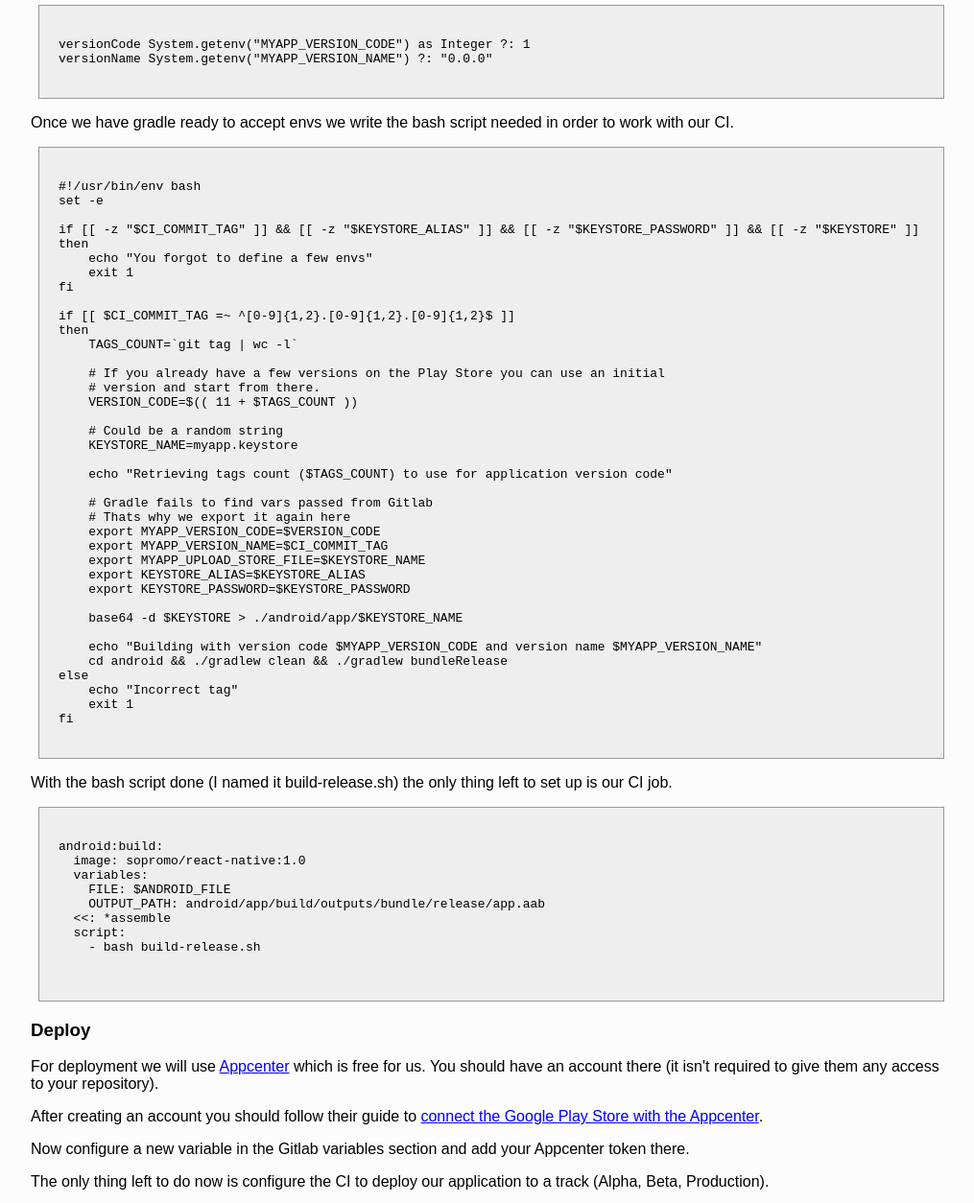
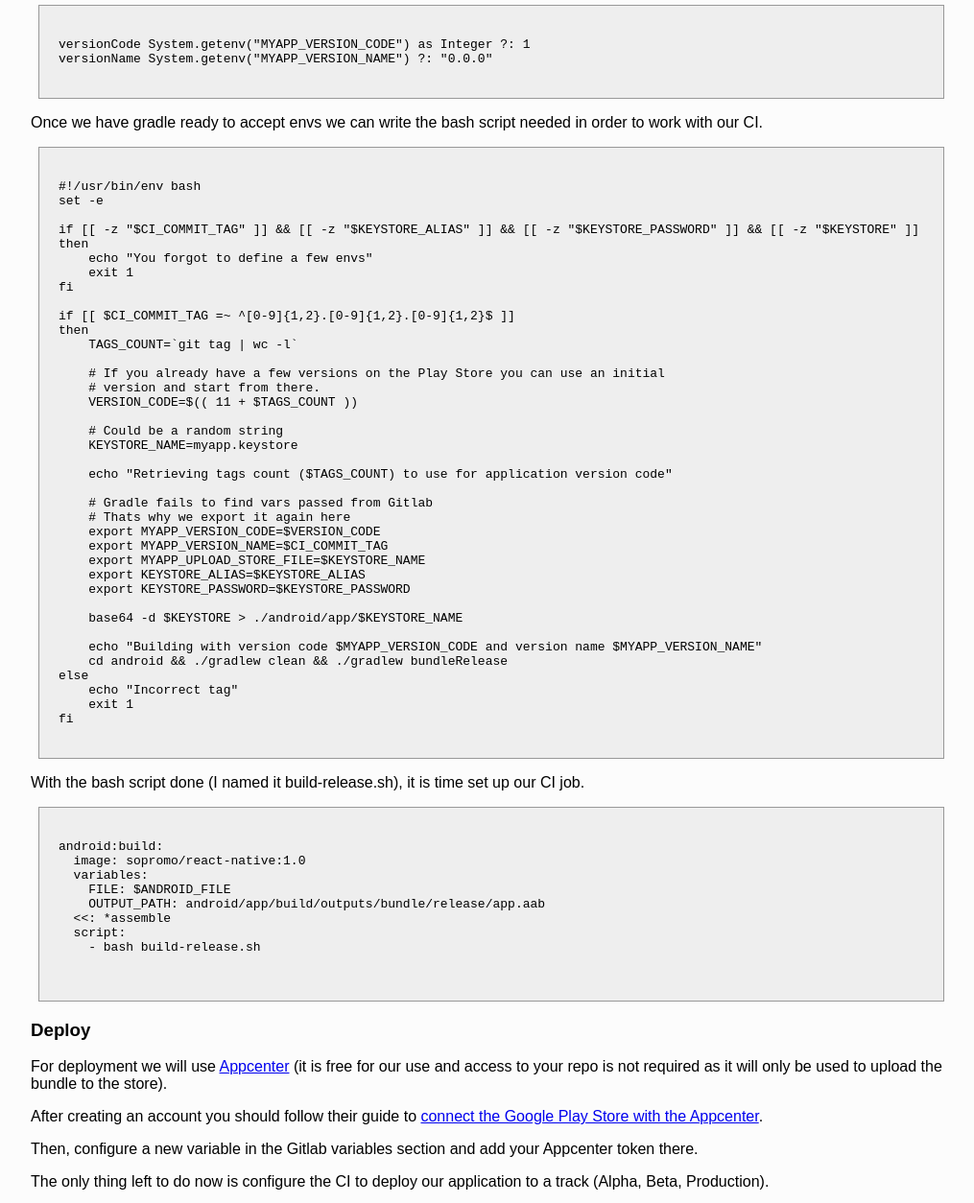
Before and after one commit to sorinsi/sorinsi.github.io, a plain HTML site: page articles/test-build-deploy-app.html in a window 1280 px wide. Shown: the part 2512-3766 px from the top of the page at 96% size, without its empty margins (128-1143 px from the left). Drawn offline with Linux system fonts and the light colour scheme.

Commit message:
fix: typos for react native article

```diff
--- a/articles/test-build-deploy-app.html
+++ b/articles/test-build-deploy-app.html
@@ -140,7 +140,7 @@ base64 myapp.keystore > base64keystore.txt
         You also need to set up <strong>KEYSTORE_PASSWORD</strong> and <strong>KEYSTORE_ALIAS</strong> there (I will be using the same string for storePassword and keyPassword).
     </p>
     <p>
-        Now instead of using gradle.properties to retrieve the keystore alias, path and password for our build we will use the ENV.
+        Now, instead of using gradle.properties to retrieve the keystore alias, path and password for our build, we will use the ENV.
     </p>
 <code><pre>
 def keystorePath = System.getenv("MYAPP_UPLOAD_STORE_FILE")
@@ -155,7 +155,7 @@ versionCode System.getenv("MYAPP_VERSION_CODE") as Integer ?: 1
 versionName System.getenv("MYAPP_VERSION_NAME") ?: "0.0.0"
 </pre></code>
 <p>
-    Once we have gradle ready to accept envs we write the bash script needed in order to work with our CI.
+    Once we have gradle ready to accept envs we can write the bash script needed in order to work with our CI.
 </p>
 <code><pre>
 #!/usr/bin/env bash
@@ -198,7 +198,7 @@ else
 fi
 </pre></code>
 <p>
-    With the bash script done (I named it build-release.sh) the only thing left to set up is our CI job.
+    With the bash script done (I named it build-release.sh), it is time set up our CI job.
 </p>
 <code><pre>
 android:build:
@@ -213,14 +213,13 @@ android:build:
 </pre></code>
     <h3 id="#test">Deploy</h3>
     <p>
-        For deployment we will use <a href="https://appcenter.ms/" target="_blank">Appcenter</a> which is free for us. You should have an account there (it isn't required to give them
-        any access to your repository).
+        For deployment we will use <a href="https://appcenter.ms/" target="_blank">Appcenter</a> (it is free for our use and access to your repo is not required as it will only be used to upload the bundle to the store).
     </p>
     <p>
         After creating an account you should follow their guide to <a href="https://docs.microsoft.com/en-us/appcenter/distribution/stores/googleplay" target="_blank">connect the Google Play Store with the Appcenter</a>.
     </p>
     <p>
-        Now configure a new variable in the Gitlab variables section and add your Appcenter token there.
+        Then, configure a new variable in the Gitlab variables section and add your Appcenter token there.
     </p>
     <p>
         The only thing left to do now is configure the CI to deploy our application to a track (Alpha, Beta, Production).
```
